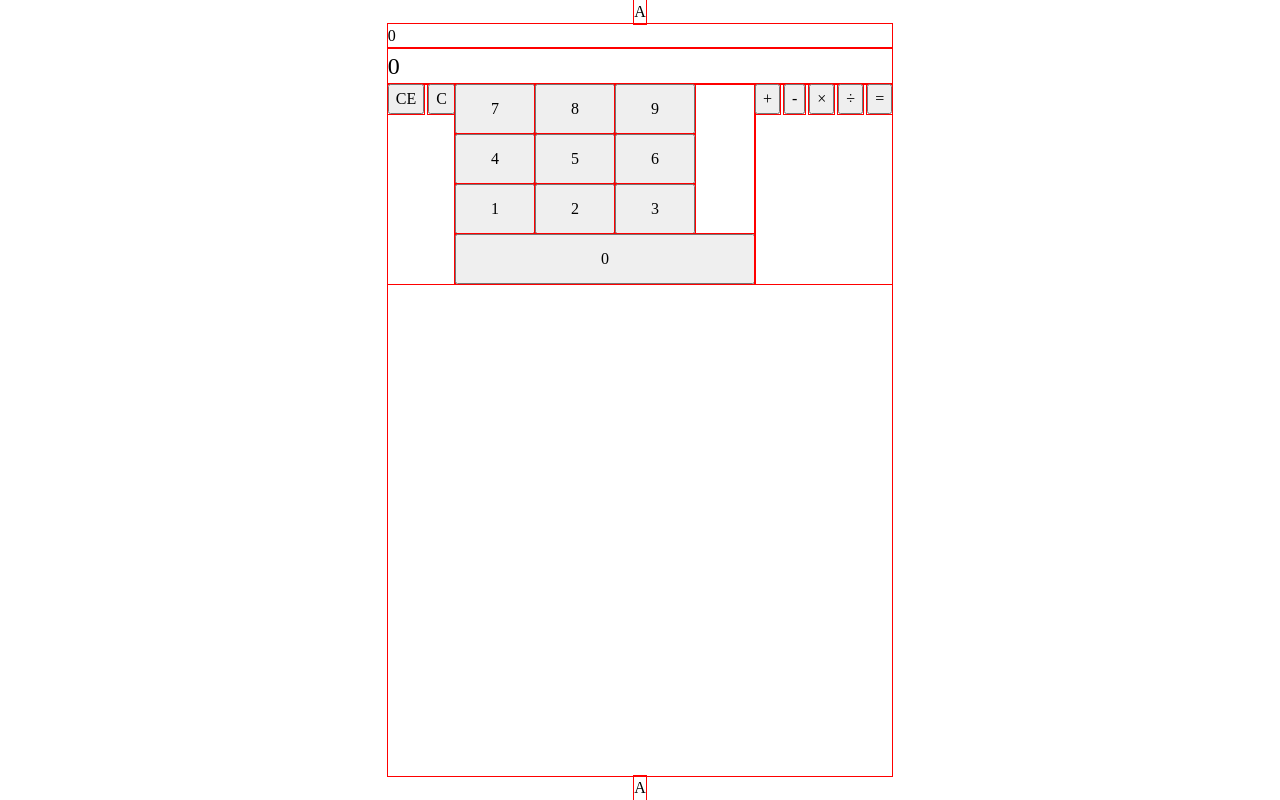
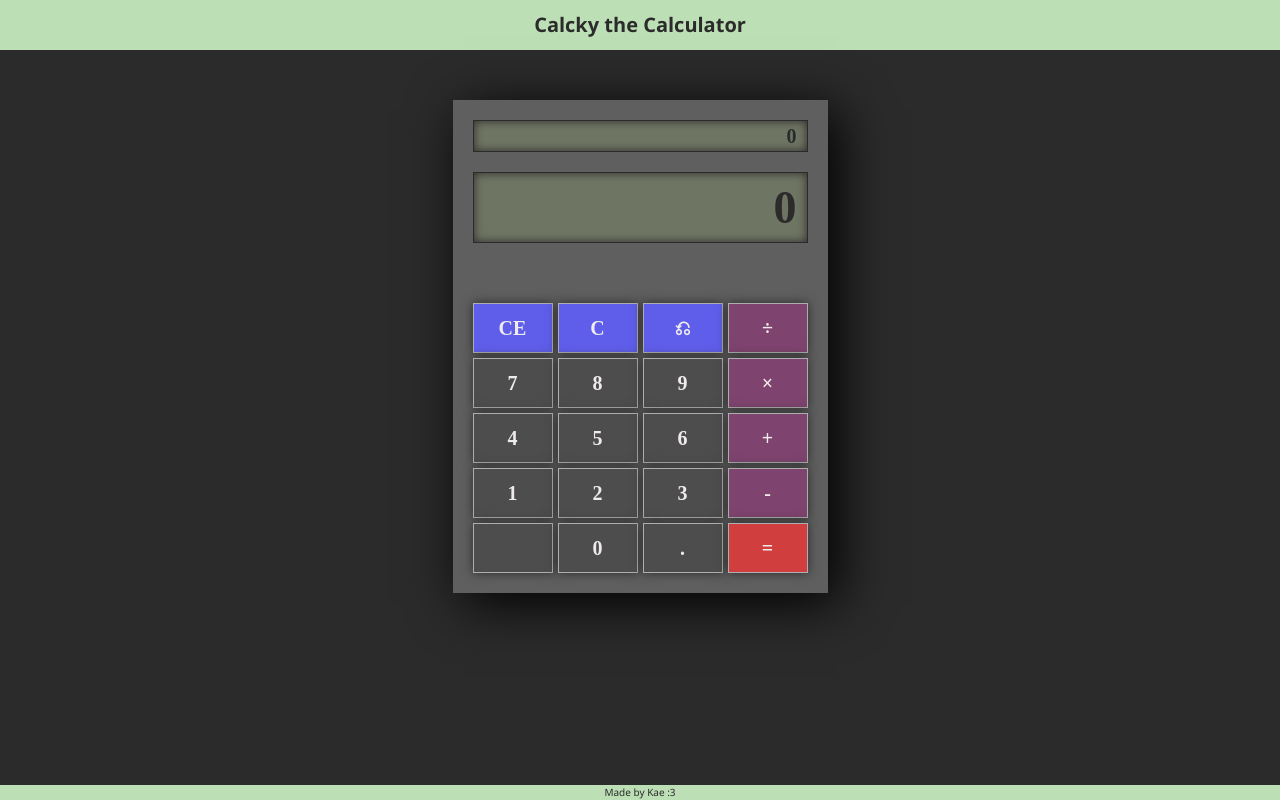
Before and after one commit to yurugalaxy/calculator, a plain HTML site: page index.html in a window 1280 px wide. Drawn offline with Linux system fonts and the light colour scheme; a web font is replaced by a local one.

Commit message:
full functionality :3

```diff
--- a/index.html
+++ b/index.html
@@ -8,29 +8,61 @@
         <script src="script.js" defer></script>
 </head>
 <body>
-        <div class="Header">A</div>
+        <div class="Header">Calcky the Calculator</div>
         <div class="Content">
                 <div class="CalcBody">
                         <div class="CalcHistory">0</div>
                         <div class="CalcDisplay">0</div>
+                        <div class="CalcMods">
+                                <button class="ClearAll mBut mMod">CE</button>
+                                <button class="Clear mBut mMod">C</button>
+                                <button class="Bksp mBut mMod">⎌</button>
+                                        <button class="Op mBut" id="div">
+                                                ÷</button>
+                        </div>
                         <div class="CalcButtons">
-                                <div class="CalcMods">
-                                        <button class="ClearAll">CE</button>
-                                        <button class="Clear">C</button>
+                                <div class="CalcNums">
+                                        <button class="Space mBut"></button>
+                                        <button class="Num mBut mZero" id="0">
+                                                0
+                                        </button>
+                                        <button class="Num mBut" id=".">
+                                                .</button>
+                                        <button class="Num mBut" id="1">
+                                                1</button>
+                                        <button class="Num mBut" id="2">
+                                                2</button>
+                                        <button class="Num mBut" id="3">
+                                                3</button>
+                                        <button class="Num mBut" id="4">
+                                                4</button>
+                                        <button class="Num mBut" id="5">
+                                                5</button>
+                                        <button class="Num mBut" id="6">
+                                                6</button>
+                                        <button class="Num mBut" id="7">
+                                                7</button>
+                                        <button class="Num mBut" id="8">
+                                                8</button>
+                                        <button class="Num mBut" id="9">
+                                                9</button>
                                 </div>
-                                <div class="CalcNums"></div>
                                 <div class="CalcOps">
-                                        <button class="Op" id="add">+</button>
-                                        <button class="Op" id="sub">-</button>
-                                        <button class="Op" id="sum">×</button>
-                                        <button class="Op" id="div">÷</button>
-                                        <button class="Equals" id="equals">=</button>
+                                        <button class="Op mBut" id="sum">
+                                                ×</button>
+                                        <button class="Op mBut" id="add">
+                                                +</button>
+                                        <button class="Op mBut" id="sub">
+                                                -</button>
+                                        <button
+                                        class="Equals mBut" id="equals">
+                                        =</button>
                                 </div>
                         </div>
                 </div>
 
         </div>
-        <div class="Footer">A</div>
+        <div class="Footer">Made by Kae :3</div>
 
 </body>
 </html>
--- a/script.js
+++ b/script.js
@@ -1,5 +1,5 @@
 const display = document.querySelector('.CalcDisplay'),
-nums = document.querySelector('.CalcNums'),
+nums = document.querySelectorAll('.Num'),
 operations = document.querySelectorAll('.Op'),
 equals = document.querySelector(".Equals"),
 history = document.querySelector(".CalcHistory"),
@@ -9,22 +9,20 @@ c = document.querySelector(".Clear");
 let first = 0,
 second = 0,
 tempNum,
+isFirstNum = true,
+isFirstInput = true,
+isFirstDecimal = true,
 isFirstOp = true,
-isFirstInput = true,
 currOp;
 
-for (let i = 0; i <= 9; i++) {
-        let num = document.createElement('button');
-
-        num.textContent = i;
-        num.classList.add('mNum');
-        if (i === 0) num.classList.add('mZero');
-        num.id = i;
-        num.addEventListener("click", getNums);
-        nums.appendChild(num);
-}
+nums.forEach((num) => num.addEventListener("click", getNums));
 
 function getNums(event) {
+
+        if (event.target.id === "." && !isFirstDecimal) return;
+
+        if (event.target.id === "." && isFirstDecimal) isFirstDecimal = false;
+
         if (isFirstInput) {
                 tempNum = event.target.id;
                 isFirstInput = false;
@@ -32,7 +30,7 @@ function getNums(event) {
                 tempNum += event.target.id;
         };
 
-        if (isFirstOp) {
+        if (isFirstNum) {
                 first = tempNum;
         } else {
                 second = tempNum;
@@ -46,8 +44,10 @@ ce.addEventListener("click", clearAll);
 function clearAll() {
         first = 0;
         second = 0;
+        isFirstNum = true;
+        isFirstInput = true;
+        isFirstDecimal = true;
         isFirstOp = true;
-        isFirstInput = true;
         display.textContent = "0";
         history.textContent = "0";
 }
@@ -55,50 +55,60 @@ function clearAll() {
 c.addEventListener("click", clear);
 
 function clear() {
-        if (isFirstOp) {
+        if (isFirstNum) {
                 first = 0;
         } else {
                 second = 0;
         }
 
         isFirstInput = true;
+        isFirstDecimal = true;
         display.textContent = "0";
 }
 
-operations.forEach((op) => {
-        op.addEventListener("click", checkOp);
-});
+operations.forEach((op) => op.addEventListener("click", checkOp));
 
 function checkOp(event) {
+        if (!isFirstOp) {
+                displayResult(calculate(currOp, first, second));
+        } else {
+                isFirstOp = false
+        }
+
         currOp = event.target.id;
-        isFirstOp = false;
+        isFirstNum = false;
         isFirstInput = true;
+        isFirstDecimal = true;
         display.textContent = event.target.textContent;
         history.textContent = first;
 }
 
 equals.addEventListener("click", () => {
-        let result;
-
-        result = calculate(currOp, first, second);
-        history.textContent = second;
-        display.textContent = result;
-        first = result;
-        second = 0;
+        displayResult(calculate(currOp, first, second));
 });
 
-function calculate(type, first, second) {
+function displayResult(value) {
+        history.textContent = second;
+        display.textContent = value;
+        first = value;
+        second = 0;
+        isFirstInput = true;
+        isFirstOp = true;
+        isFirstDecimal = true;
+        isFirstNum = true;
+}
+
+function calculate(op, first, second) {
         let result;
 
         first = parseFloat(first);
         second = parseFloat(second);
 
-        if (type === "div" && second === 0) {
-                result = "DIV0";
-                return result;
+        if (op === "div" && second === 0) {
+                return "No lmao";
         }
 
-        switch (type) {
+        switch (op) {
                 case "add":
                         result = first + second;
                         break;
--- a/style.css
+++ b/style.css
@@ -28,8 +28,13 @@ p, h1, h2, h3, h4, h5, h6 {
 
 /* END CSS RESET */
 
-* {
+/* * {
         outline: 1px solid red;
+} */
+
+@font-face {
+        font-family: "Calculator";
+        src: url(./etc/Calculator.ttf);
 }
 
 body {
@@ -38,21 +43,63 @@ body {
         flex-direction: column;
         justify-content: space-between;
         align-items: center;
+        background-color: #2b2b2b;
 }
 
-.mZero {
-        min-width: 300px;
+.Header, .Footer {
+        font-family:'Segoe UI', Tahoma, Geneva, Verdana, sans-serif;
+        background-color: #bddfb5;
+        width: 100vw;
+        display: flex;
+        justify-content: center;
+        align-items: center;
+        color: #2b2b2b;
+}
+
+.Header {
+        height: 50px;
+        font-weight: bold;
+        font-size: 20px;
+}
+
+.Footer {
+        font-size: 10px;
+        height: 15px;
 }
 
 .CalcNums {
-        width: 300px;
+        width: 250px;
         display: flex;
+        gap: 5px;
         flex-wrap: wrap-reverse;
 }
 
-.mNum {
+.mBut{
         width: 80px;
         height: 50px;
+        border: 1px solid #aeaeae;
+        color: #f0ebeb;
+        box-shadow: 0 0 10px #2b2b2b;
+}
+
+.mBut:hover {
+        background-color: #2b2b2b;
+}
+
+.Num, .Space {
+        background-color: #4e4d4d;
+}
+
+.Op {
+        background-color: #7e436e;
+}
+
+.Equals {
+        background-color: #d13e3e;
+}
+
+.mMod {
+        background-color: #5e5eeb;
 }
 
 .Content {
@@ -61,13 +108,44 @@ body {
 
 .CalcButtons {
         display: flex;
+        gap: 5px;
+}
+
+.CalcOps {
+        display: flex;
+        flex-direction: column;
+        gap: 5px;
 }
 
 .CalcBody {
+        font-family: "Calculator";
+        font-weight: bold;
+        font-size: 20px;
         display: flex;
         flex-direction: column;
+        background-color: #5f5f5f;
+        padding: 20px;
+        gap: 20px;
+        margin-top: 50px;
+        box-shadow: 10px 10px 50px #000000;
+}
+
+.CalcDisplay, .CalcHistory {
+        text-align: right;
+        padding-right: 10px;
+        border: 1px solid #2b2b2b;
+        box-shadow: inset 0 0 10px #2b2b2b;
+        background-color: #6f7563;
+        color: #2b2b2b;
 }
 
 .CalcDisplay {
-        font-size: 24px;
+        font-size: 46px;
 }
+
+.CalcMods {
+        margin-bottom: -15px;
+        margin-top: 40px;
+        display: flex;
+        gap: 5px;
+}
```
